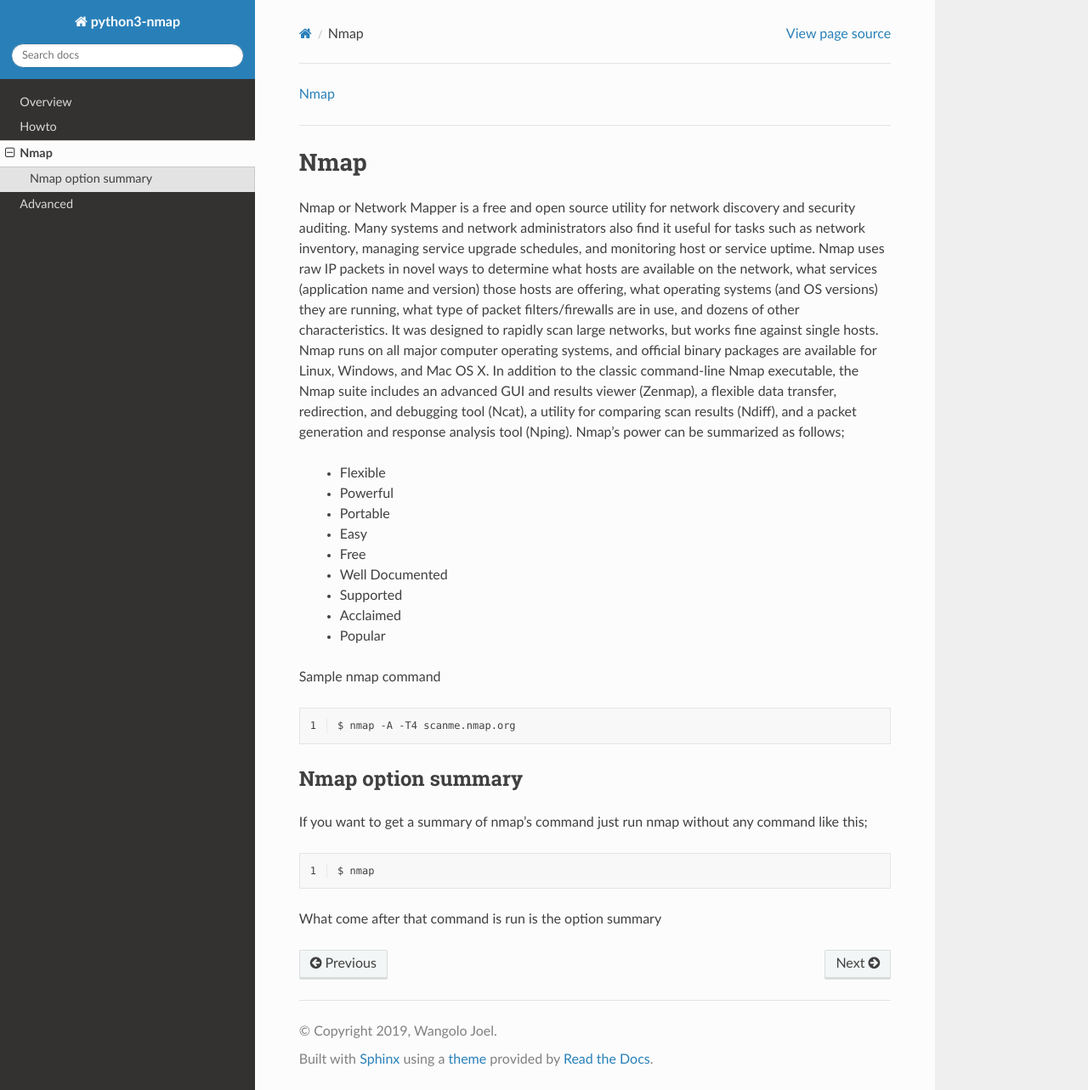
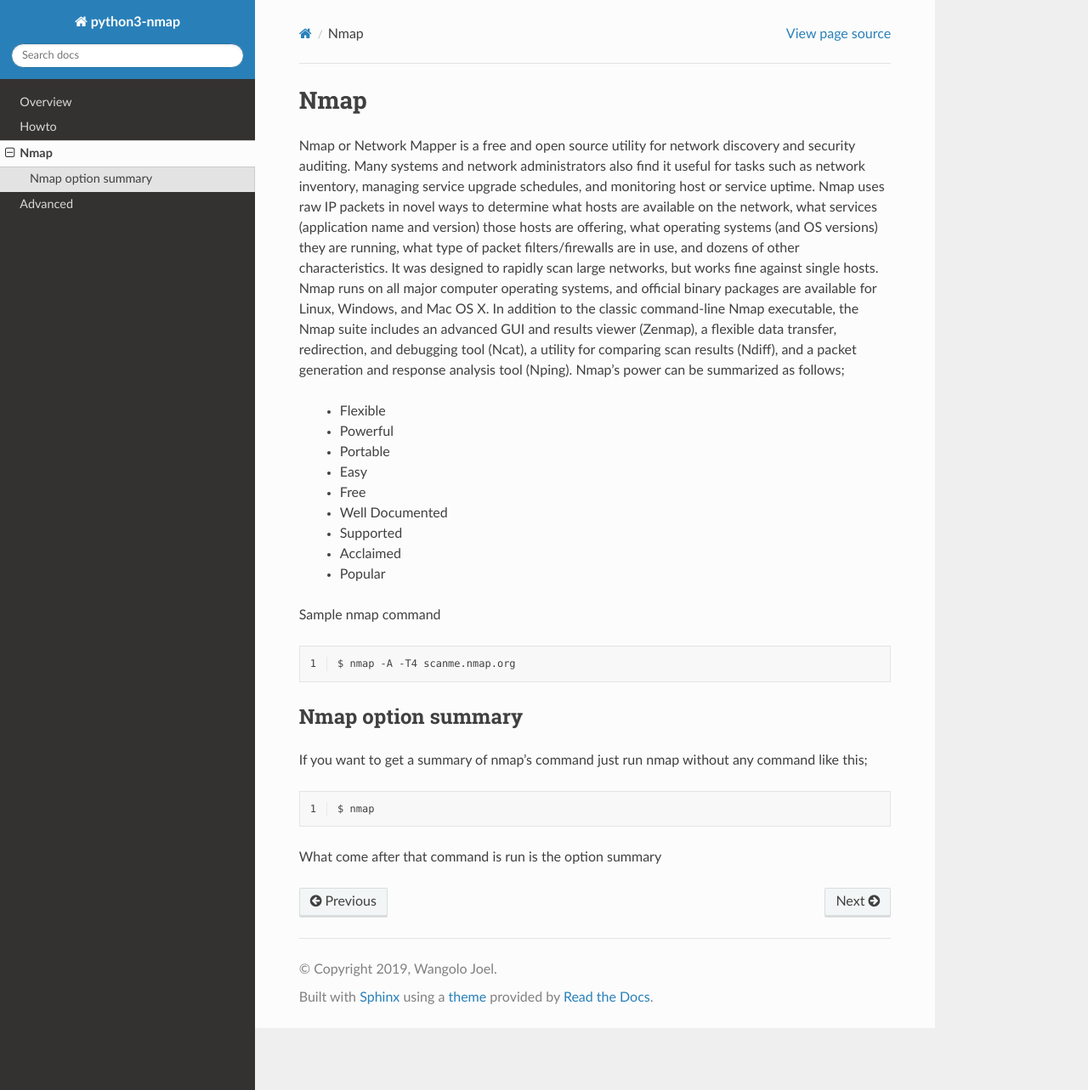
Before and after one commit to nmmapper/python3-nmap, a Sphinx documentation site: the page built from docs/nmap.rst, in a window 1280 px wide and 1283 px high. Shown: the whole window at 85% size. Built offline with Sphinx 7.4.7 and the Read the Docs theme 2.0.0, drawn with Linux system fonts in a browser that asks for light colours; pages that are not in the unit, such as notebooks, are missing from menus.

Commit message:
Updated docs

```diff
--- a/docs/index.rst
+++ b/docs/index.rst
@@ -15,9 +15,11 @@
 =========
 * `https://www.nmmapper.com <https://www.nmmapper.com>`_
 
+
 Repository and source code
 ==========================
 * `https://github.com/wangoloj/python3-nmap <https://github.com/wangoloj/python3-nmap>`_
+
 
 Rationale
 =========
@@ -125,7 +127,6 @@
 * `Ethicaltools <https://ethicaltools.gitbook.io/subdomainfinder/>`_
 
 
-
 ==================
 Indices and tables
 ==================
--- a/docs/nmap.rst
+++ b/docs/nmap.rst
@@ -1,10 +1,7 @@
-
-`Nmap <https://www.nmmapper.com/st/networkmapper/nmap/online-port-scanning/>`_
-
-====
 
 Nmap
 ====
+
 Nmap or Network Mapper is a free and open source utility for network discovery and security auditing. Many systems and network administrators also find it useful for tasks such as network inventory, managing service upgrade schedules, and monitoring host or service uptime. Nmap uses raw IP packets in novel ways to determine what hosts are available on the network, what services (application name and version) those hosts are offering, what operating systems (and OS versions) they are running, what type of packet filters/firewalls are in use, and dozens of other characteristics. It was designed to rapidly scan large networks, but works fine against single hosts. Nmap runs on all major computer operating systems, and official binary packages are available for Linux, Windows, and Mac OS X. In addition to the classic command-line Nmap executable, the Nmap suite includes an advanced GUI and results viewer (Zenmap), a flexible data transfer, redirection, and debugging tool (Ncat), a utility for comparing scan results (Ndiff), and a packet generation and response analysis tool (Nping).
 Nmap's power can be summarized as follows;
 
```
